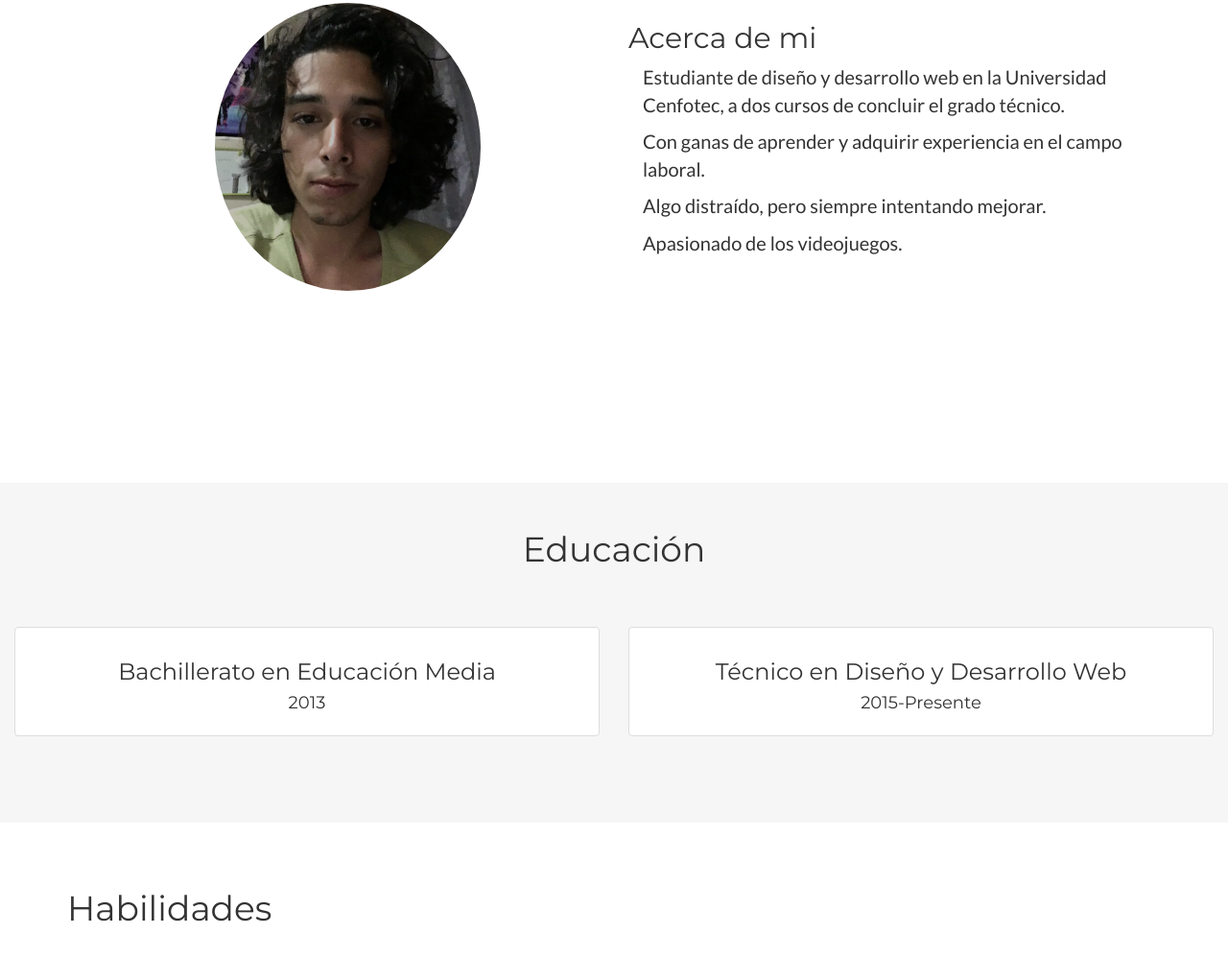
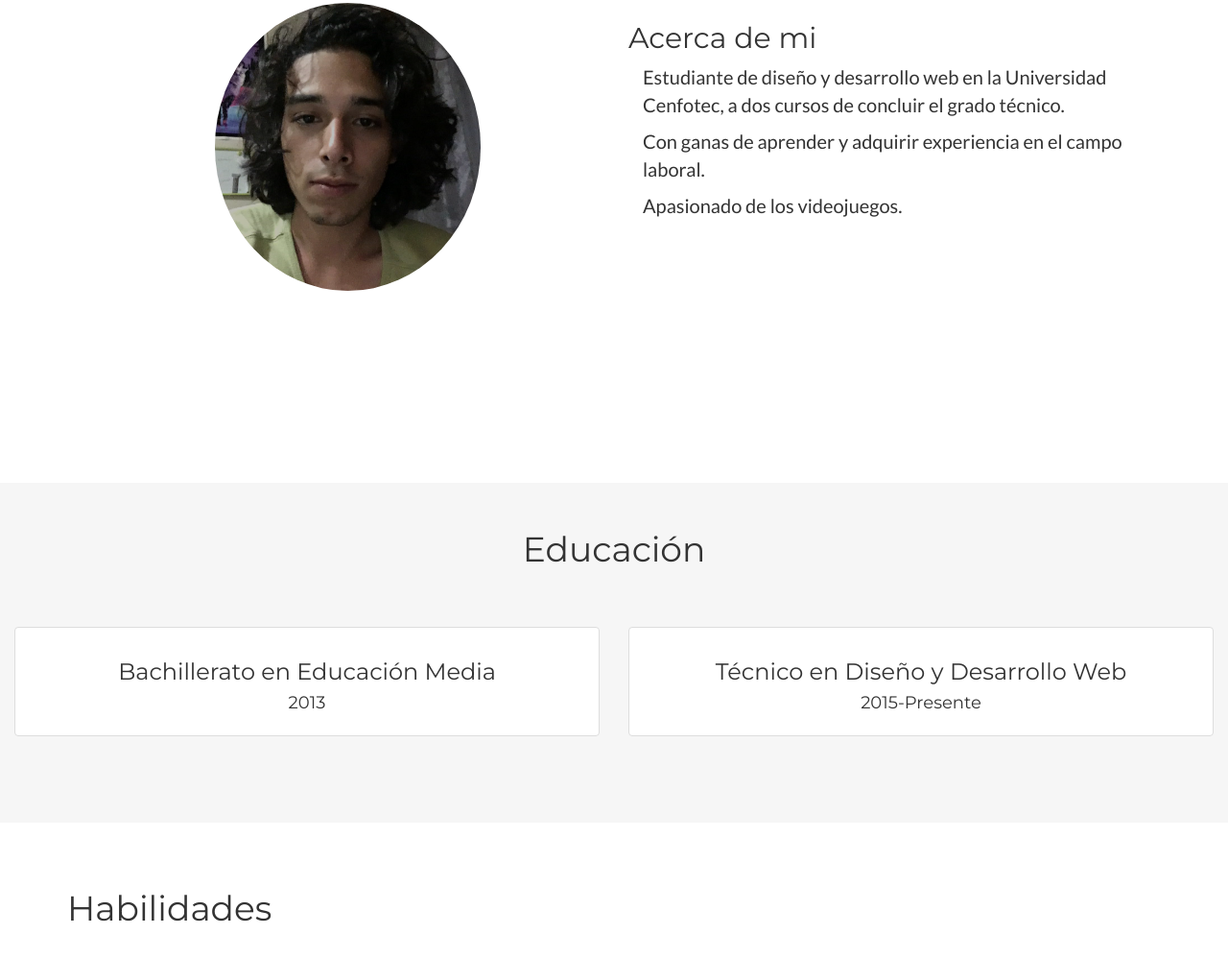
Before and after one commit to tebancole/Landing-Page-ByTicos2, a website: page CVs/LuisCarlos/index.html in a window 1280 px wide. Shown: the part 737-1735 px from the top of the page at 96% size. Drawn offline with nearby package versions, Linux system fonts and the light colour scheme; some icons are missing.

Commit message:
cambio-cv

```diff
--- a/CVs/LuisCarlos/index.html
+++ b/CVs/LuisCarlos/index.html
@@ -50,8 +50,7 @@
     			<div class="col-md-6">
     				<p>Estudiante de diseño y desarrollo web  en  la Universidad Cenfotec, a dos cursos de concluir el grado técnico.</p>
     				<p>Con ganas de aprender y adquirir experiencia en el campo laboral.</p>
-    				<p>Algo distraído, pero siempre intentando mejorar.</p>
-      				<p>Apasionado de los videojuegos.</p>
+      			<p>Apasionado de los videojuegos.</p>
     			</div>
     		</div>
     	</div>
```
